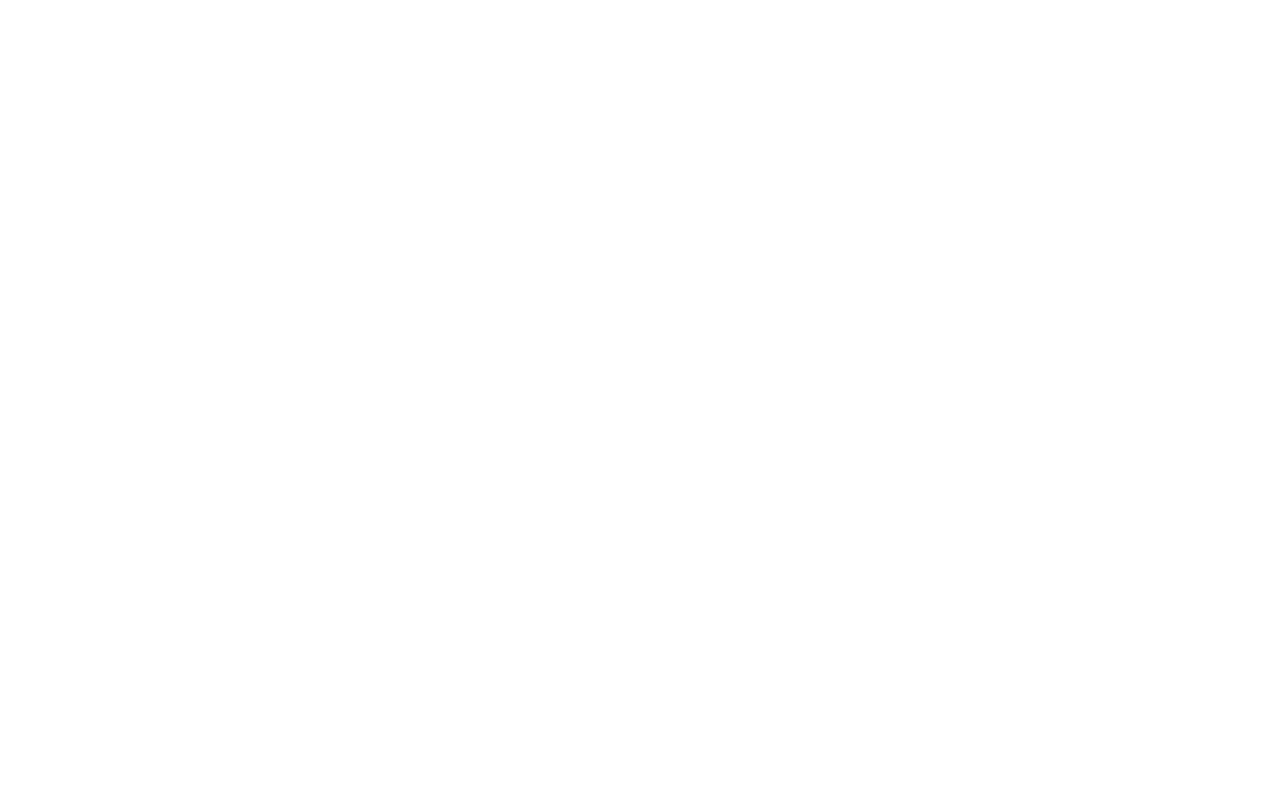
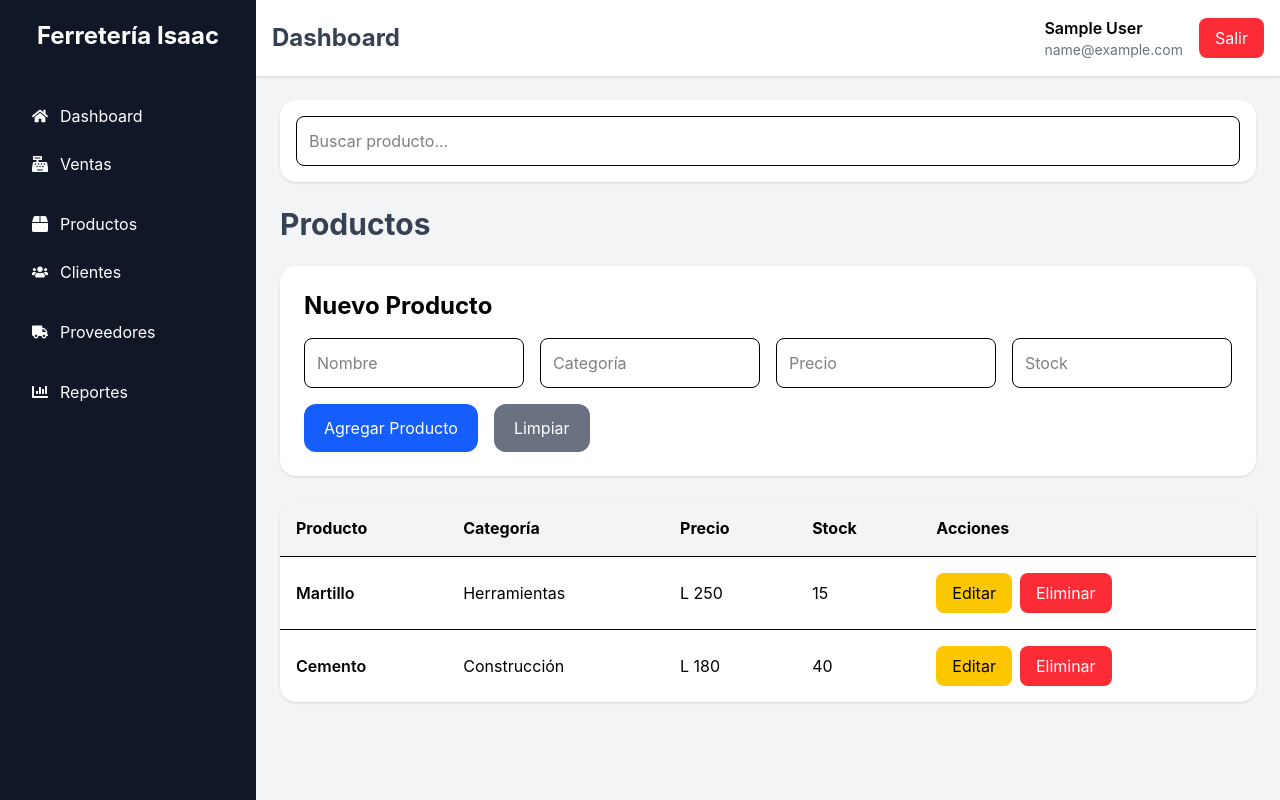
Before and after one commit to oviedoarnold/Sistema-Ferreteria, a React (Vite) app: page /products in a window 1280 px wide. Before the commit this address had no page. Built offline with nearby package versions, Linux system fonts and the light colour scheme; sample sign-in values are in the browser's storage.

Commit message:
segundo avance: CRUD completo de producto, alertas y confirmaciones, buscador dinamico de producto, persistencia de datos con localStore, interface con tailwind CSS, manejo de estado con useState y useEfect

```diff
--- a/package.json
+++ b/package.json
@@ -15,6 +15,7 @@
     "react-dom": "^19.2.6",
     "react-icons": "^5.6.0",
     "react-router-dom": "^7.16.0",
+    "sweetalert2": "^11.26.25",
     "tailwindcss": "^4.3.0"
   },
   "devDependencies": {
--- a/src/components/Sidebar.jsx
+++ b/src/components/Sidebar.jsx
@@ -31,10 +31,12 @@
           Ventas
         </li>
 
-        <li className="flex items-center gap-3 p-3 rounded-lg hover:bg-gray-800 cursor-pointer">
-          <FaBox />
-          Inventario
-        </li>
+        <Link to="/products">
+  <li className="flex items-center gap-3 p-3 rounded-lg hover:bg-gray-800 cursor-pointer">
+    <FaBox />
+    Productos
+  </li>
+</Link>
 
         <li className="flex items-center gap-3 p-3 rounded-lg hover:bg-gray-800 cursor-pointer">
           <FaUsers />
--- /dev/null
+++ b/src/pages/Products.jsx
@@ -0,0 +1,357 @@
+import { useState, useEffect } from "react"
+import Swal from "sweetalert2"
+
+function Products() {
+
+  const [products, setProducts] = useState(() => {
+
+  const savedProducts = localStorage.getItem("products")
+
+  return savedProducts
+    ? JSON.parse(savedProducts)
+    : [
+        {
+          id: 1,
+          name: "Martillo",
+          category: "Herramientas",
+          price: 250,
+          stock: 15,
+        },
+        {
+          id: 2,
+          name: "Cemento",
+          category: "Construcción",
+          price: 180,
+          stock: 40,
+        },
+      ]
+})
+
+  const [name, setName] = useState("")
+  const [category, setCategory] = useState("")
+  const [price, setPrice] = useState("")
+  const [stock, setStock] = useState("")
+
+  const [editingId, setEditingId] = useState(null)
+
+  const [search, setSearch] = useState("")
+  useEffect(() => {
+
+  localStorage.setItem(
+    "products",
+    JSON.stringify(products)
+  )
+
+}, [products])
+
+const filteredProducts = products.filter((product) =>
+  product.name.toLowerCase().includes(search.toLowerCase())
+)
+
+  // AGREGAR PRODUCTO
+  const handleAddProduct = () => {
+
+    if (!name || !category || !price || !stock) {
+      return
+    }
+
+    const newProduct = {
+      id: Date.now(),
+      name,
+      category,
+      price,
+      stock,
+    }
+
+    setProducts([...products, newProduct])
+
+Swal.fire({
+  icon: "success",
+  title: "Producto agregado",
+  text: "El producto fue agregado correctamente",
+})
+
+clearForm()
+  }
+
+  // LIMPIAR FORMULARIO
+  const clearForm = () => {
+    setName("")
+    setCategory("")
+    setPrice("")
+    setStock("")
+    setEditingId(null)
+  }
+
+  // ELIMINAR
+  const handleDelete = (id) => {
+
+  Swal.fire({
+    title: "¿Estás seguro?",
+    text: "Este producto será eliminado",
+    icon: "warning",
+    showCancelButton: true,
+    confirmButtonColor: "#d33",
+    cancelButtonColor: "#3085d6",
+    confirmButtonText: "Sí, eliminar",
+    cancelButtonText: "Cancelar",
+  }).then((result) => {
+
+    if (result.isConfirmed) {
+
+      const filteredProducts = products.filter(
+        (product) => product.id !== id
+      )
+
+      setProducts(filteredProducts)
+
+      Swal.fire({
+        icon: "success",
+        title: "Producto eliminado",
+        text: "El producto fue eliminado correctamente",
+      })
+    }
+  })
+
+  }
+
+  // EDITAR
+  const handleEdit = (product) => {
+
+    setName(product.name)
+    setCategory(product.category)
+    setPrice(product.price)
+    setStock(product.stock)
+
+    setEditingId(product.id)
+  }
+
+  // ACTUALIZAR
+  const handleUpdate = () => {
+
+    const updatedProducts = products.map((product) => {
+
+      if (product.id === editingId) {
+
+        return {
+          ...product,
+          name,
+          category,
+          price,
+          stock,
+        }
+      }
+
+      return product
+    })
+
+    setProducts(updatedProducts)
+
+Swal.fire({
+  icon: "success",
+  title: "Producto actualizado",
+  text: "Los cambios fueron guardados",
+})
+
+clearForm()
+  }
+
+  return (
+    <div>
+
+
+      <div className="bg-white p-4 rounded-2xl shadow-sm mb-6">
+
+  <input
+    type="text"
+    placeholder="Buscar producto..."
+    className="w-full border p-3 rounded-lg"
+    value={search}
+    onChange={(e) => setSearch(e.target.value)}
+  />
+
+</div>
+
+<h1 className="text-3xl font-bold text-gray-700 mb-6">
+  Productos
+</h1>
+
+      {/* FORMULARIO */}
+
+      <div className="bg-white p-6 rounded-2xl shadow-sm mb-6">
+
+        <h2 className="text-2xl font-bold mb-4">
+
+          {
+            editingId
+              ? "Editar Producto"
+              : "Nuevo Producto"
+          }
+
+        </h2>
+
+        <div className="grid grid-cols-1 md:grid-cols-4 gap-4">
+
+          <input
+            type="text"
+            placeholder="Nombre"
+            className="border p-3 rounded-lg"
+            value={name}
+            onChange={(e) => setName(e.target.value)}
+          />
+
+          <input
+            type="text"
+            placeholder="Categoría"
+            className="border p-3 rounded-lg"
+            value={category}
+            onChange={(e) => setCategory(e.target.value)}
+          />
+
+          <input
+            type="number"
+            placeholder="Precio"
+            className="border p-3 rounded-lg"
+            value={price}
+            onChange={(e) => setPrice(e.target.value)}
+          />
+
+          <input
+            type="number"
+            placeholder="Stock"
+            className="border p-3 rounded-lg"
+            value={stock}
+            onChange={(e) => setStock(e.target.value)}
+          />
+
+        </div>
+
+        <div className="mt-4 flex gap-4">
+
+          {
+            editingId ? (
+
+              <button
+                onClick={handleUpdate}
+                className="bg-yellow-500 text-white px-5 py-3 rounded-xl hover:bg-yellow-600"
+              >
+                Actualizar
+              </button>
+
+            ) : (
+
+              <button
+                onClick={handleAddProduct}
+                className="bg-blue-600 text-white px-5 py-3 rounded-xl hover:bg-blue-700"
+              >
+                Agregar Producto
+              </button>
+
+            )
+          }
+
+          <button
+            onClick={clearForm}
+            className="bg-gray-500 text-white px-5 py-3 rounded-xl hover:bg-gray-600"
+          >
+            Limpiar
+          </button>
+
+        </div>
+
+      </div>
+
+      {/* TABLA */}
+
+      <div className="bg-white rounded-2xl shadow-sm overflow-hidden">
+
+        <table className="w-full">
+
+          <thead className="bg-gray-100">
+
+            <tr>
+
+              <th className="text-left p-4">
+                Producto
+              </th>
+
+              <th className="text-left p-4">
+                Categoría
+              </th>
+
+              <th className="text-left p-4">
+                Precio
+              </th>
+
+              <th className="text-left p-4">
+                Stock
+              </th>
+
+              <th className="text-left p-4">
+                Acciones
+              </th>
+
+            </tr>
+
+          </thead>
+
+          <tbody>
+
+            {
+              filteredProducts.map((product) => (
+
+                <tr
+                  key={product.id}
+                  className="border-t"
+                >
+
+                  <td className="p-4 font-semibold">
+                    {product.name}
+                  </td>
+
+                  <td className="p-4">
+                    {product.category}
+                  </td>
+
+                  <td className="p-4">
+                    L {product.price}
+                  </td>
+
+                  <td className="p-4">
+                    {product.stock}
+                  </td>
+
+                  <td className="p-4 flex gap-2">
+
+                    <button
+                      onClick={() => handleEdit(product)}
+                      className="bg-yellow-400 px-4 py-2 rounded-lg"
+                    >
+                      Editar
+                    </button>
+
+                    <button
+                      onClick={() => handleDelete(product.id)}
+                      className="bg-red-500 text-white px-4 py-2 rounded-lg"
+                    >
+                      Eliminar
+                    </button>
+
+                  </td>
+
+                </tr>
+
+              ))
+            }
+
+          </tbody>
+
+        </table>
+
+      </div>
+
+    </div>
+  )
+}
+
+export default Products
--- a/src/routes/AppRouter.jsx
+++ b/src/routes/AppRouter.jsx
@@ -6,7 +6,7 @@
 
 import Login from "../pages/Login"
 import Dashboard from "../pages/Dashboard"
-
+import Products from "../pages/Products"
 import MainLayout from "../layouts/MainLayout"
 
 import ProtectedRoute from "./ProtectedRoute"
@@ -35,7 +35,18 @@
             </ProtectedRoute>
           }
         />
+  <Route
+  path="/products"
+  element={
+    <ProtectedRoute>
 
+      <MainLayout>
+        <Products />
+      </MainLayout>
+
+    </ProtectedRoute>
+  }
+/>
       </Routes>
 
     </BrowserRouter>
```
Also changed, not shown: 1 other file (tests, documents, lock files or other folders).
